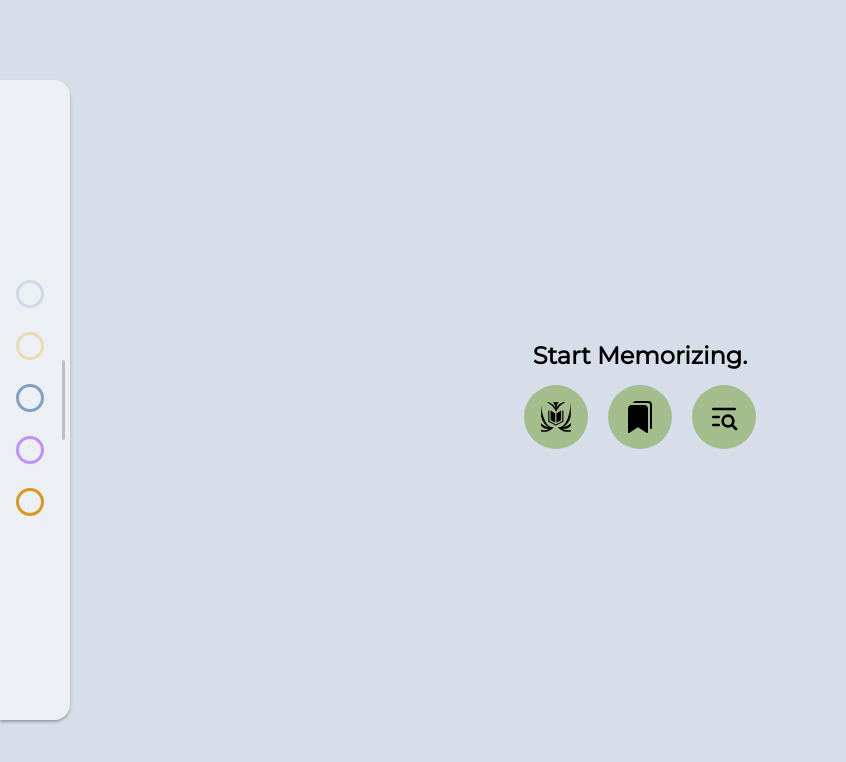
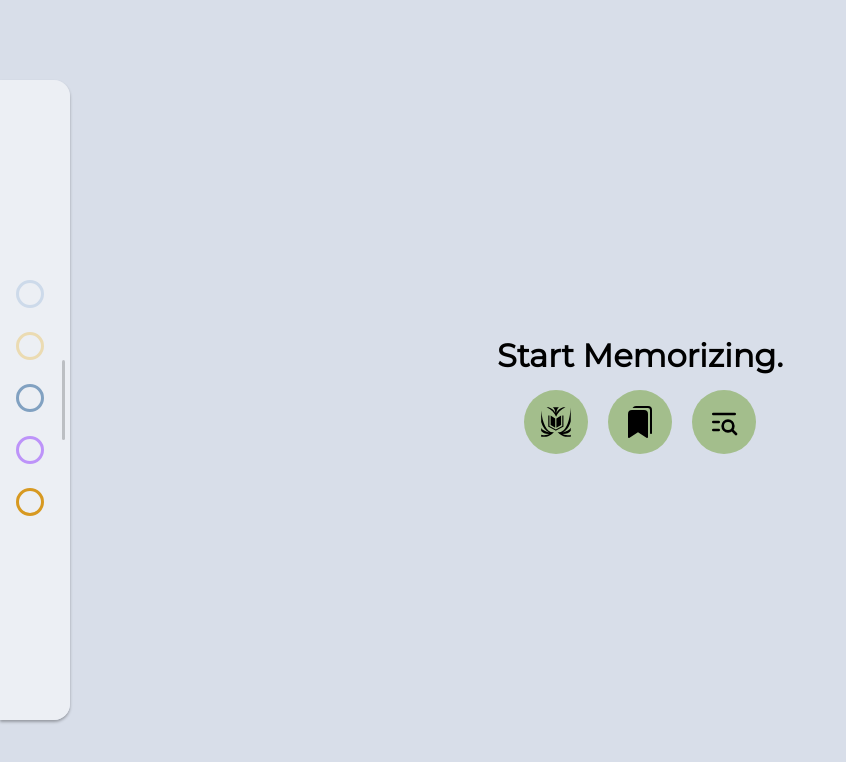
Before and after one commit to HasanAbbadi/moyaser, a Next.js app: page / in a window 1280 px wide. Shown: the top 762 px of the page, without its empty margins (0-846 px from the left). Built offline with nearby package versions, Linux system fonts and the light colour scheme.

Commit message:
pump header font size

```diff
--- a/app/globals.css
+++ b/app/globals.css
@@ -33,6 +33,10 @@ body {
   text-align: center;
   height: 100vh;
   gap: 5px;
+}
+
+.center-content h2 {
+  font-size: 2rem;
 }
 
 .center-content button {
```
